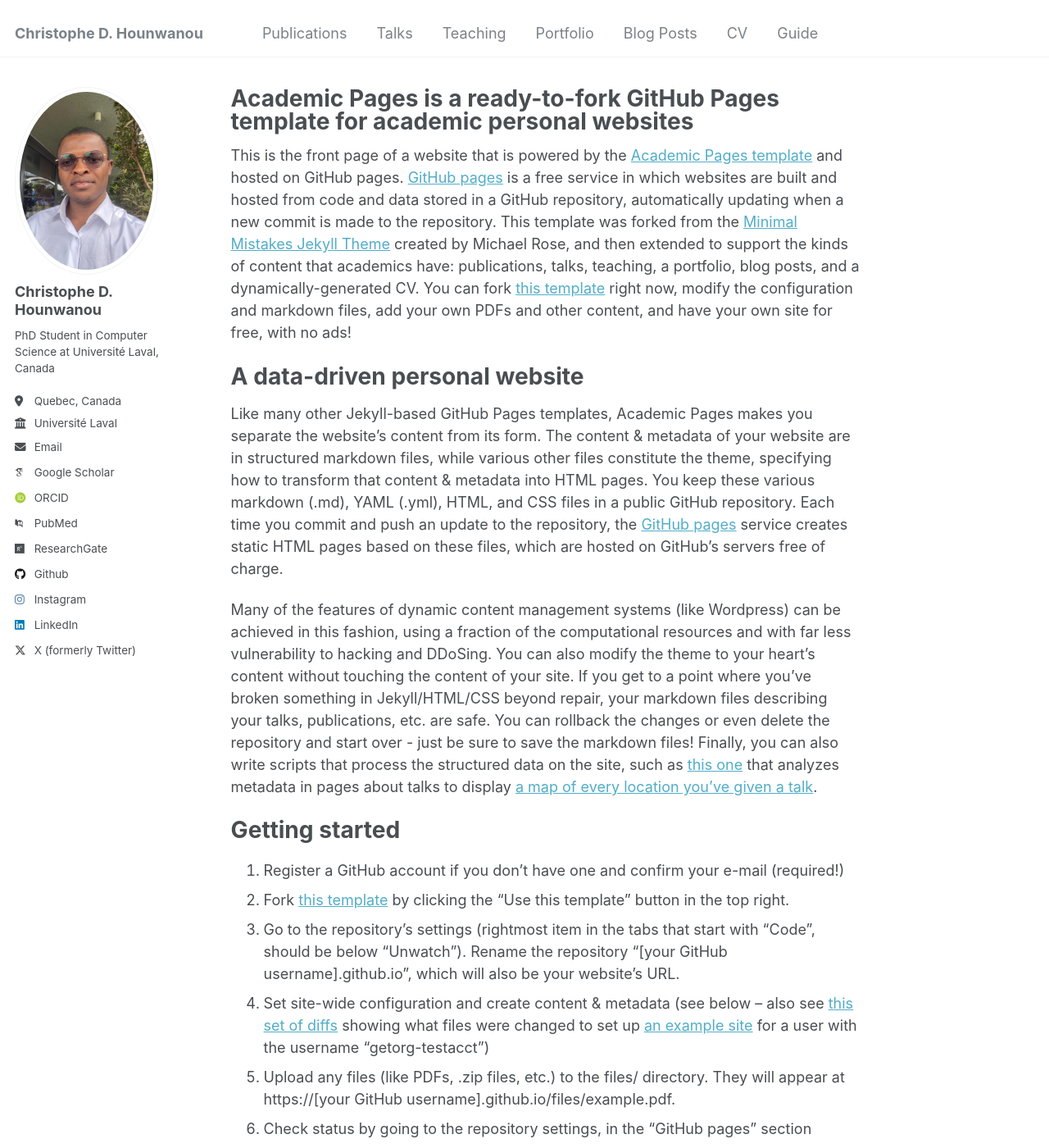
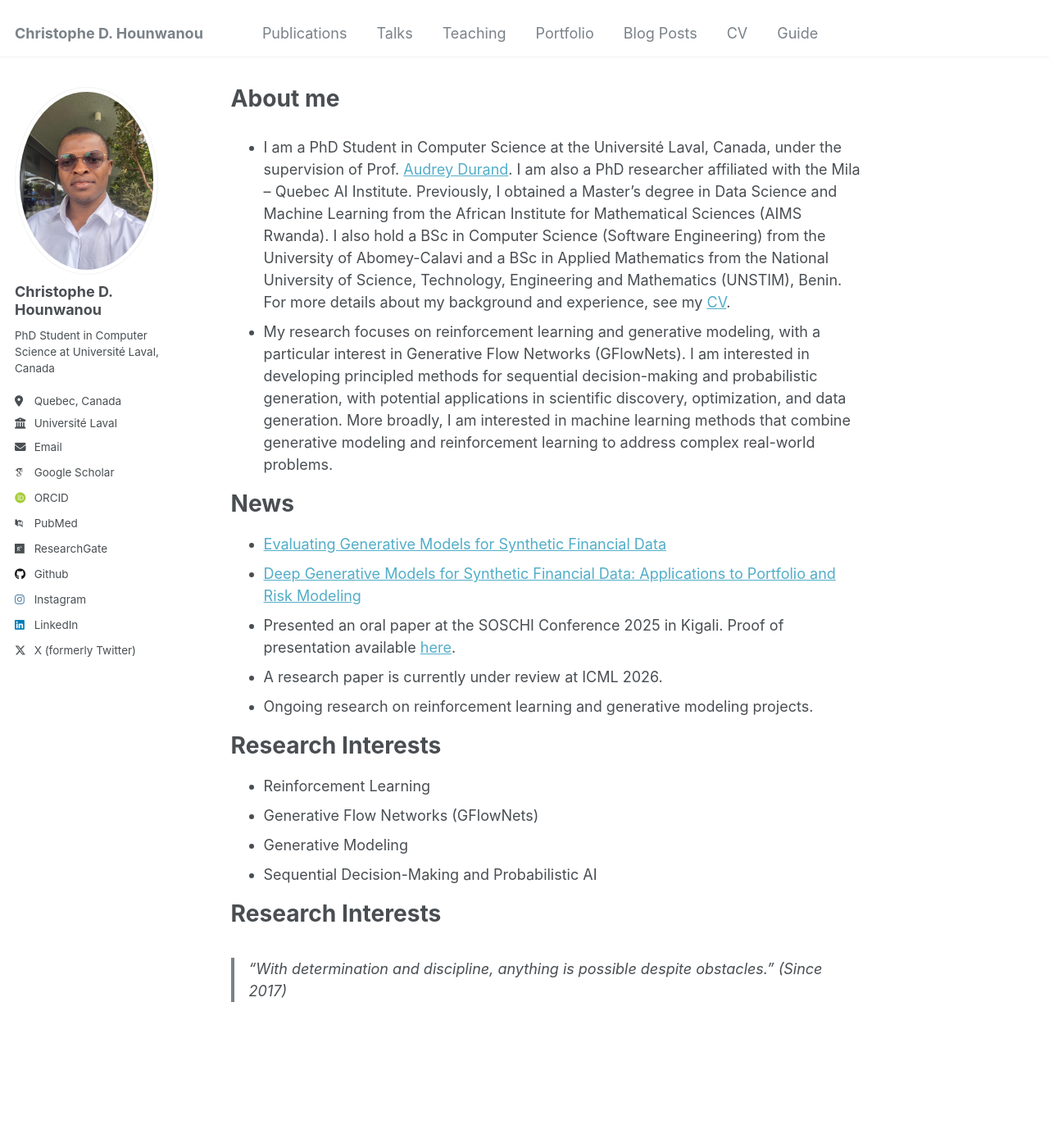
Before and after one commit to chrishounwanou/chrishounwanou.github.io, a Jekyll site: the page built from _pages/about.md, in a window 1280 px wide and 1400 px high. Shown: the whole window at 82% size. Built offline with Jekyll 4.4.1, drawn with Linux system fonts in a browser that asks for light colours; some web fonts are replaced; some of the changed text lies outside the part shown.

Commit message:
Update about.md

```diff
--- a/_pages/about.md
+++ b/_pages/about.md
@@ -1,49 +1,31 @@
 ---
 permalink: /
-title: "Academic Pages is a ready-to-fork GitHub Pages template for academic personal websites"
+title: "About me"
 author_profile: true
 redirect_from:
   - /about/
   - /about.html
 ---
+- I am a PhD Student in Computer Science at the Université Laval, Canada, under the supervision of Prof. [Audrey Durand](https://mila.quebec/fr/annuaire/audrey-durand). I am also a PhD researcher affiliated with the Mila – Quebec AI Institute. Previously, I obtained a Master's degree in Data Science and Machine Learning from the African Institute for Mathematical Sciences (AIMS Rwanda). I also hold a BSc in Computer Science (Software Engineering) from the University of Abomey-Calavi and a BSc in Applied Mathematics from the National University of Science, Technology, Engineering and Mathematics (UNSTIM), Benin. For more details about my background and experience, see my [CV](/files/Christophe_Hounwanou_CV.pdf).
+- My research focuses on reinforcement learning and generative modeling, with a particular interest in Generative Flow Networks (GFlowNets). I am interested in developing principled methods for sequential decision-making and probabilistic generation, with potential applications in scientific discovery, optimization, and data generation. More broadly, I am interested in machine learning methods that combine generative modeling and reinforcement learning to address complex real-world problems.
 
-This is the front page of a website that is powered by the [Academic Pages template](https://github.com/academicpages/academicpages.github.io) and hosted on GitHub pages. [GitHub pages](https://pages.github.com) is a free service in which websites are built and hosted from code and data stored in a GitHub repository, automatically updating when a new commit is made to the repository. This template was forked from the [Minimal Mistakes Jekyll Theme](https://mmistakes.github.io/minimal-mistakes/) created by Michael Rose, and then extended to support the kinds of content that academics have: publications, talks, teaching, a portfolio, blog posts, and a dynamically-generated CV. You can fork [this template](https://github.com/academicpages/academicpages.github.io) right now, modify the configuration and markdown files, add your own PDFs and other content, and have your own site for free, with no ads!
+News
+======
+- [Evaluating Generative Models for Synthetic Financial Data](https://arxiv.org/abs/2512.21791)
+- [Deep Generative Models for Synthetic Financial Data: Applications to Portfolio and Risk Modeling](https://arxiv.org/abs/2512.21798)
+- Presented an oral paper at the SOSCHI Conference 2025 in Kigali. Proof of presentation available [here](/files/SOSCHI_2025_Presentation.pdf).
+- A research paper is currently under review at ICML 2026.
+- Ongoing research on reinforcement learning and generative modeling projects.
 
-A data-driven personal website
+Research Interests
 ======
-Like many other Jekyll-based GitHub Pages templates, Academic Pages makes you separate the website's content from its form. The content & metadata of your website are in structured markdown files, while various other files constitute the theme, specifying how to transform that content & metadata into HTML pages. You keep these various markdown (.md), YAML (.yml), HTML, and CSS files in a public GitHub repository. Each time you commit and push an update to the repository, the [GitHub pages](https://pages.github.com/) service creates static HTML pages based on these files, which are hosted on GitHub's servers free of charge.
 
-Many of the features of dynamic content management systems (like Wordpress) can be achieved in this fashion, using a fraction of the computational resources and with far less vulnerability to hacking and DDoSing. You can also modify the theme to your heart's content without touching the content of your site. If you get to a point where you've broken something in Jekyll/HTML/CSS beyond repair, your markdown files describing your talks, publications, etc. are safe. You can rollback the changes or even delete the repository and start over - just be sure to save the markdown files! Finally, you can also write scripts that process the structured data on the site, such as [this one](https://github.com/academicpages/academicpages.github.io/blob/master/talkmap.ipynb) that analyzes metadata in pages about talks to display [a map of every location you've given a talk](https://academicpages.github.io/talkmap.html).
+- Reinforcement Learning
+- Generative Flow Networks (GFlowNets)
+- Generative Modeling
+- Sequential Decision-Making and Probabilistic AI
 
-Getting started
+Research Interests
 ======
-1. Register a GitHub account if you don't have one and confirm your e-mail (required!)
-1. Fork [this template](https://github.com/academicpages/academicpages.github.io) by clicking the "Use this template" button in the top right.
-1. Go to the repository's settings (rightmost item in the tabs that start with "Code", should be below "Unwatch"). Rename the repository "[your GitHub username].github.io", which will also be your website's URL.
-1. Set site-wide configuration and create content & metadata (see below -- also see [this set of diffs](http://archive.is/3TPas) showing what files were changed to set up [an example site](https://getorg-testacct.github.io) for a user with the username "getorg-testacct")
-1. Upload any files (like PDFs, .zip files, etc.) to the files/ directory. They will appear at https://[your GitHub username].github.io/files/example.pdf.
-1. Check status by going to the repository settings, in the "GitHub pages" section
 
-Site-wide configuration
-------
-The main configuration file for the site is in the base directory in [_config.yml](https://github.com/academicpages/academicpages.github.io/blob/master/_config.yml), which defines the content in the sidebars and other site-wide features. You will need to replace the default variables with ones about yourself and your site's github repository. The configuration file for the top menu is in [_data/navigation.yml](https://github.com/academicpages/academicpages.github.io/blob/master/_data/navigation.yml). For example, if you don't have a portfolio or blog posts, you can remove those items from that navigation.yml file to remove them from the header.
-
-Create content & metadata
-------
-For site content, there is one markdown file for each type of content, which are stored in directories like _publications, _talks, _posts, _teaching, or _pages. For example, each talk is a markdown file in the [_talks directory](https://github.com/academicpages/academicpages.github.io/tree/master/_talks). At the top of each markdown file is structured data in YAML about the talk, which the theme will parse to do lots of cool stuff. The same structured data about a talk is used to generate the list of talks on the [Talks page](https://academicpages.github.io/talks), each [individual page](https://academicpages.github.io/talks/2012-03-01-talk-1) for specific talks, the talks section for the [CV page](https://academicpages.github.io/cv), and the [map of places you've given a talk](https://academicpages.github.io/talkmap.html) (if you run this [python file](https://github.com/academicpages/academicpages.github.io/blob/master/talkmap.py) or [Jupyter notebook](https://github.com/academicpages/academicpages.github.io/blob/master/talkmap.ipynb), which creates the HTML for the map based on the contents of the _talks directory).
-
-**Markdown generator**
-
-The repository includes [a set of Jupyter notebooks](https://github.com/academicpages/academicpages.github.io/tree/master/markdown_generator
-) that converts a CSV containing structured data about talks or presentations into individual markdown files that will be properly formatted for the Academic Pages template. The sample CSVs in that directory are the ones I used to create my own personal website at stuartgeiger.com. My usual workflow is that I keep a spreadsheet of my publications and talks, then run the code in these notebooks to generate the markdown files, then commit and push them to the GitHub repository.
-
-How to edit your site's GitHub repository
-------
-Many people use a git client to create files on their local computer and then push them to GitHub's servers. If you are not familiar with git, you can directly edit these configuration and markdown files directly in the github.com interface. Navigate to a file (like [this one](https://github.com/academicpages/academicpages.github.io/blob/master/_talks/2012-03-01-talk-1.md) and click the pencil icon in the top right of the content preview (to the right of the "Raw | Blame | History" buttons). You can delete a file by clicking the trashcan icon to the right of the pencil icon. You can also create new files or upload files by navigating to a directory and clicking the "Create new file" or "Upload files" buttons.
-
-Example: editing a markdown file for a talk
-![Editing a markdown file for a talk](/images/editing-talk.png)
-
-For more info
-------
-More info about configuring Academic Pages can be found in [the guide](https://academicpages.github.io/markdown/), the [growing wiki](https://github.com/academicpages/academicpages.github.io/wiki), and you can always [ask a question on GitHub](https://github.com/academicpages/academicpages.github.io/discussions). The [guides for the Minimal Mistakes theme](https://mmistakes.github.io/minimal-mistakes/docs/configuration/) (which this theme was forked from) might also be helpful.
+> “With determination and discipline, anything is possible despite obstacles.” (Since 2017)
```
